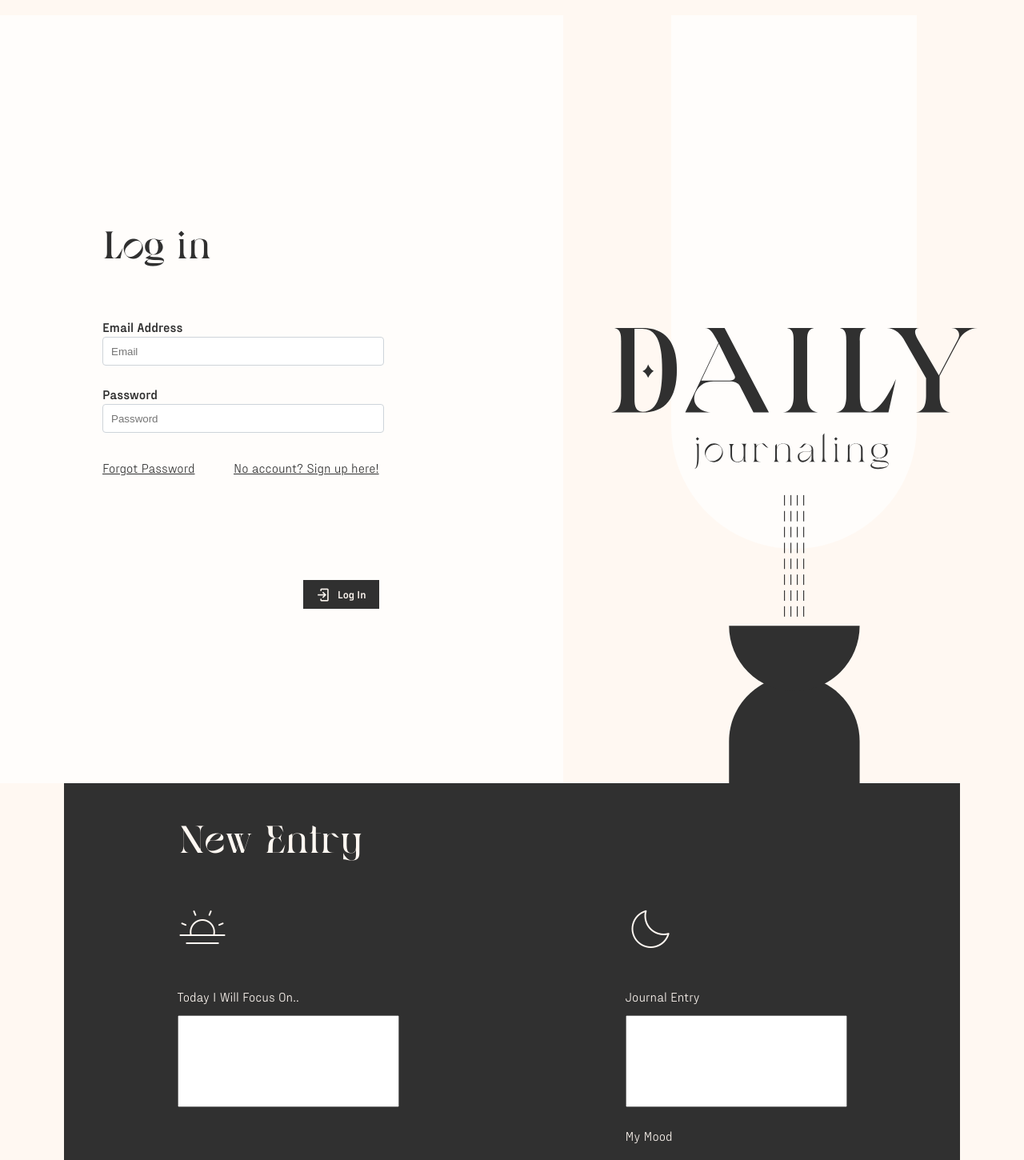
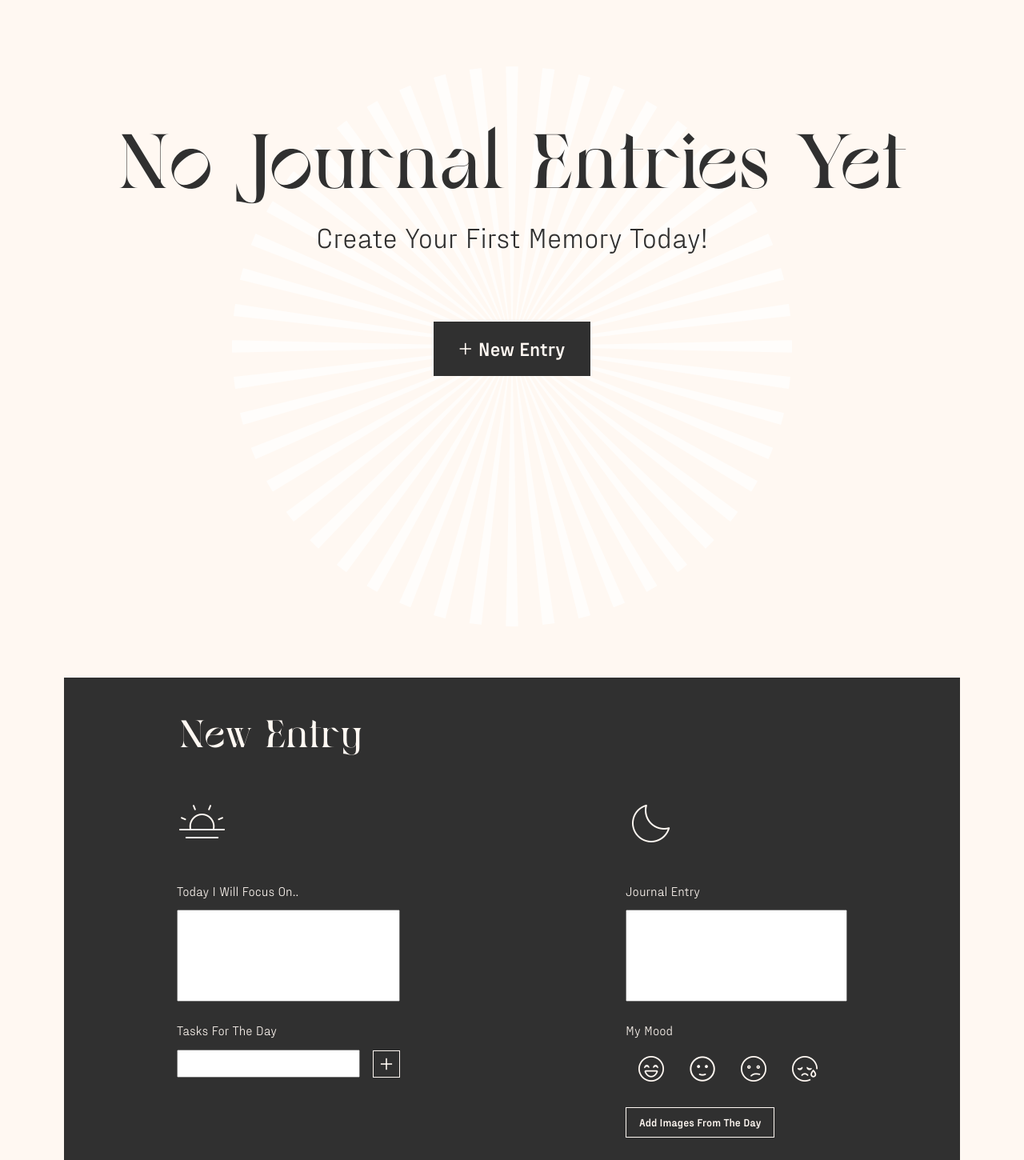
Before and after one commit to Kristrunu/daily, a React (Create React App) app in the folder frontend/: page / in a window 1280 px wide. Shown: the part 1340-2790 px from the top of the page at 80% size. Built offline with nearby package versions, Linux system fonts and the light colour scheme; a web font is replaced by a local one.

Commit message:
Add EmptyState component and other styling

```diff
--- a/frontend/src/App.js
+++ b/frontend/src/App.js
@@ -6,7 +6,9 @@ import EntryList from "./components/EntryList/EntryList";
 import LogIn from "./components/LogIn/LogIn";
 import NewEntry from "./components/NewEntry/NewEntry";
 import SignUp from "./components/SignUp/SignUp";
-import Layout from "./components/Layout";
+import EmptyState from "./components/EmptyState/EmptyState";
+
+
 
 function App() {
   const [entryList, setEntryList] = useState([]);
@@ -30,10 +32,10 @@ function App() {
   return (
     <div className="App">
       <EntryList entryList={entryList} />
+      <EmptyState />
+      <NewEntry />
       <LogIn />
-      <NewEntry />
       <SignUp />
-      <Layout />
     </div>
   );
 }
--- /dev/null
+++ b/frontend/src/components/EmptyState/EmptyState.css
@@ -0,0 +1,39 @@
+.empty-state {
+    display: flex;
+    justify-content: center;
+    align-items: center;
+}
+
+.empty-headline {
+    display: flex;
+    flex-direction: column;
+    align-items: center;
+    position: absolute;
+    z-index: 3;
+    margin-bottom: 11rem;
+}
+
+.empty-h1 {
+    font-size: 6rem;
+    margin: 0 auto;
+    color: var(--colorDark);
+}
+
+.empty-h2 {
+    font-size: 2.2rem;
+    margin: 1rem 0 0 0;
+    color: var(--colorDark);
+    font-family: var(--fontFraktionLight);
+}
+
+.btn-large {
+    padding: 1rem 2rem;
+    font-size: 1.5rem;
+    margin: 5rem;
+}
+
+.empty-svg {
+    position: relative;
+    z-index: 0;
+    padding: 4rem;
+}
--- /dev/null
+++ b/frontend/src/components/EmptyState/EmptyState.js
@@ -0,0 +1,20 @@
+import "./EmptyState.css";
+import Button from "../Button/Button";
+import { ReactComponent as EmptyImg } from "../../svg/empty-state.svg";
+
+const EmptyState = () => {
+  return (
+    <div className="empty-state">
+        <div className="empty-headline">
+            <h1 className="empty-h1">No Journal Entries Yet</h1>
+            <p className="empty-h2">Create Your First Memory Today!</p>
+            <Button
+            btnClass="btn-dark btn-large icon-plus-icon"
+            text="New Entry"/>
+        </div>
+        <EmptyImg className="empty-svg" />
+    </div>
+  );
+};
+
+export default EmptyState;
--- a/frontend/src/components/EntryList/EntryList.css
+++ b/frontend/src/components/EntryList/EntryList.css
@@ -33,4 +33,5 @@
 
 .btn-entry {
   margin-right: 2rem;
+
 }
--- a/frontend/src/components/NewEntry/NewEntry.css
+++ b/frontend/src/components/NewEntry/NewEntry.css
@@ -36,11 +36,30 @@
   font-size: 4rem;
 }
 
-.focus,
-.affirmations {
+.focus {
   display: flex;
   flex-direction: column;
   padding-bottom: 1.5rem;
+}
+
+.tasks {
+  display: flex;
+  flex-direction: column;
+}
+
+.tasks-section{
+  display: flex;
+  align-items: flex-end;
+}
+
+.input-small {
+  padding: .5rem 1.5rem;
+}
+
+.add-task-btn {
+  border: 1px solid var(--colorPrimary);
+  padding: .5rem 0 .5rem .5rem;
+  margin-left: 1rem;
 }
 
 .morning,
@@ -57,10 +76,6 @@
 
 .mood-picker {
   display: flex;
-}
-
-.btn-icon {
-  padding-right: 1rem;
 }
 
 .btn-icon:hover {
--- a/frontend/src/components/NewEntry/NewEntry.js
+++ b/frontend/src/components/NewEntry/NewEntry.js
@@ -15,6 +15,13 @@ const NewEntry = () => {
                 <div className="focus">
                     <label className="entry-label" htmlFor="text"> Today I Will Focus On.. </label>
                     <input className="entry-input" type="text" name="focus" id="focus"/>
+                </div>
+                <div className="tasks-section">
+                    <div className="tasks">
+                        <label className="entry-label" htmlFor="text"> Tasks For The Day </label>
+                        <input className="input-small" type="text" name="tasks" id="tasks"/>
+                    </div>
+                        <Button btnClass="btn-dark icon-plus-icon add-task-btn"/>
                 </div>
         </div>
 
```
Also changed, not shown: frontend/src/components/EntryList/EntryList.js (+9 -6 lines), frontend/src/components/LogIn/LogIn.js (+0 -37 lines), frontend/src/svg/empty-state.svg (added).
